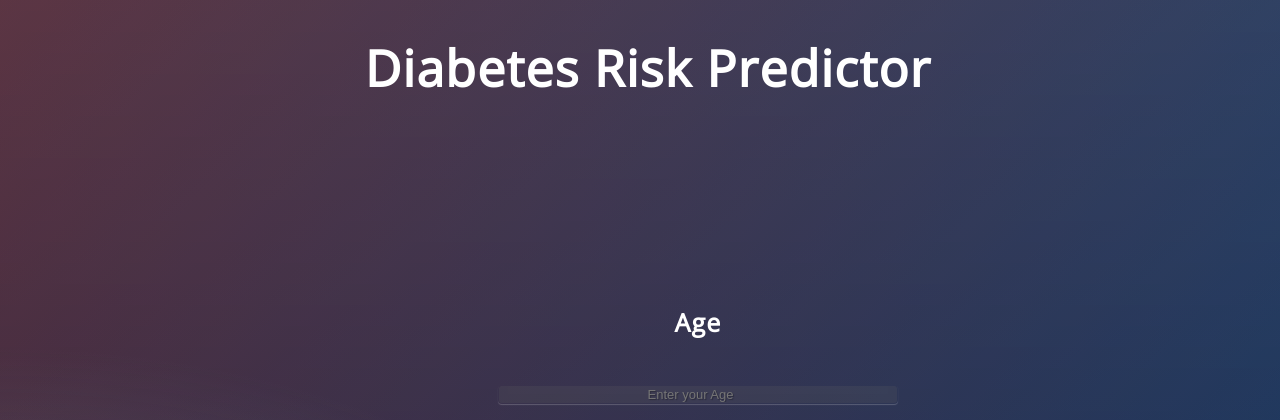
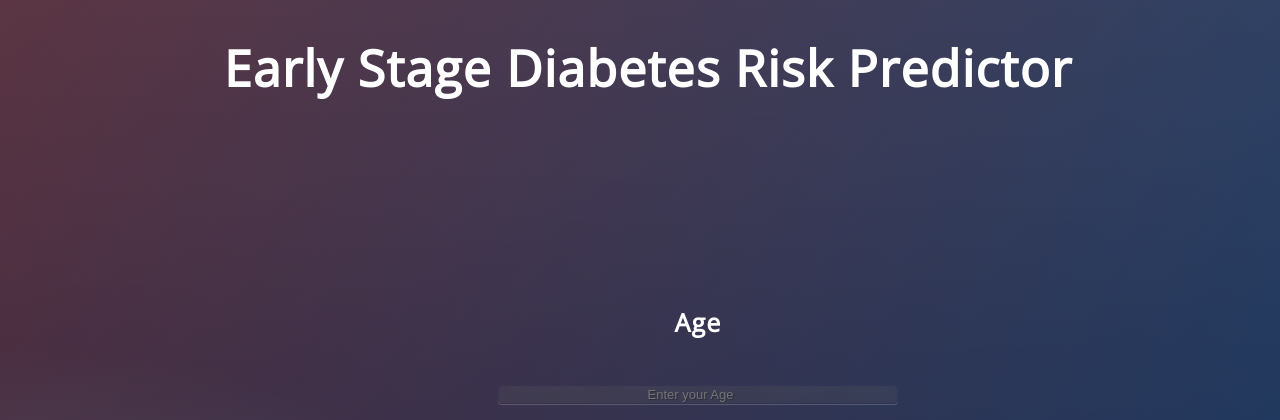
Before and after one commit to Munees11/Early-Stage-Diabetes-Risk-Predictor, a Flask app: page / in a window 1280 px wide. Shown: the top 420 px of the page. Run offline with Flask 2, Linux system fonts and the light colour scheme; parts of the project's set-up code (start-up, migrations or seed data) failed here and were passed over.

Commit message:
Update index.html

```diff
--- a/templates/index.html
+++ b/templates/index.html
@@ -24,7 +24,7 @@
 </head>
 
 <body>
- <h1>Diabetes Risk Predictor</h1>
+ <h1>Early Stage Diabetes Risk Predictor</h1>
  <div class="login">
 
 
```
